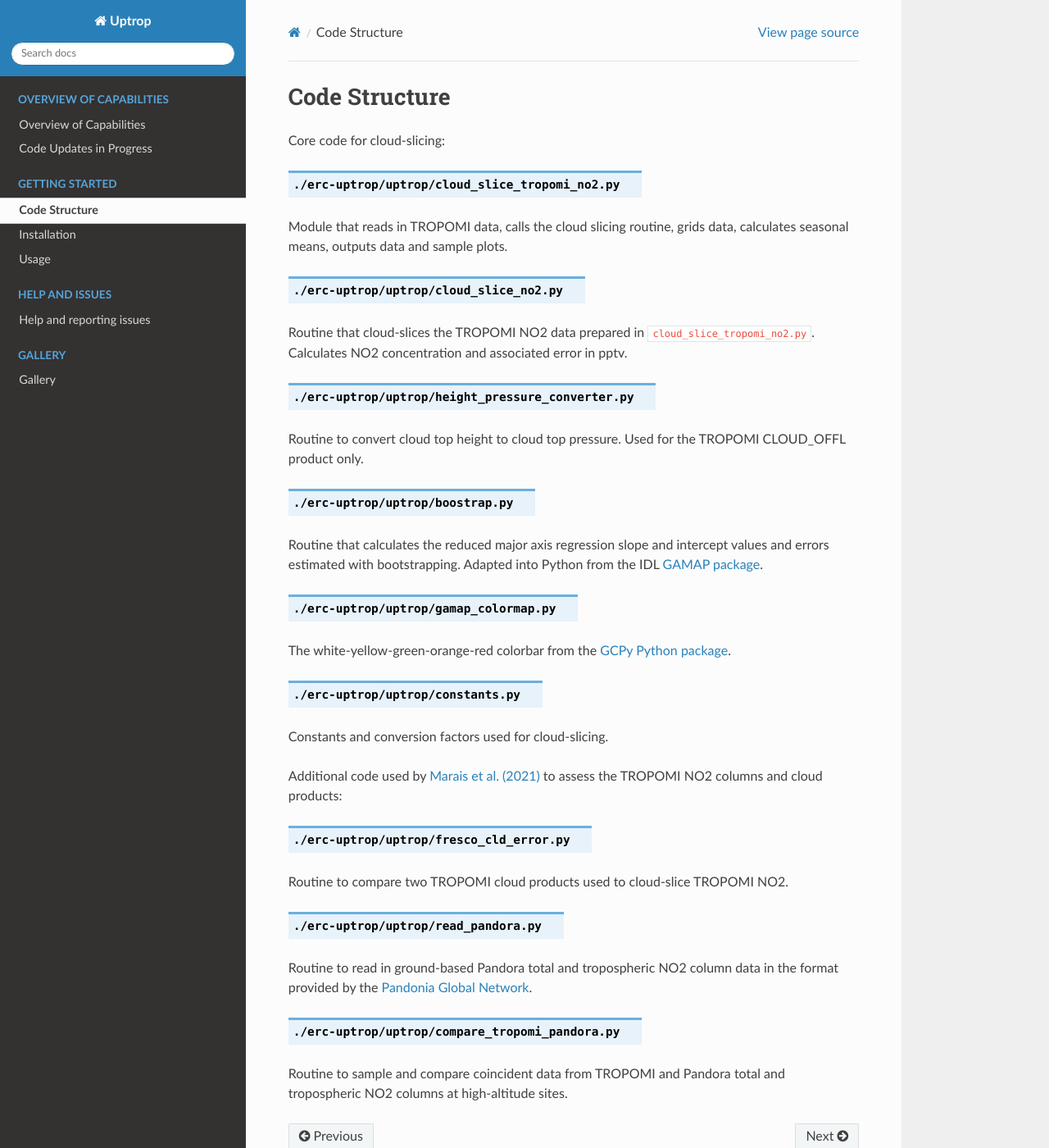
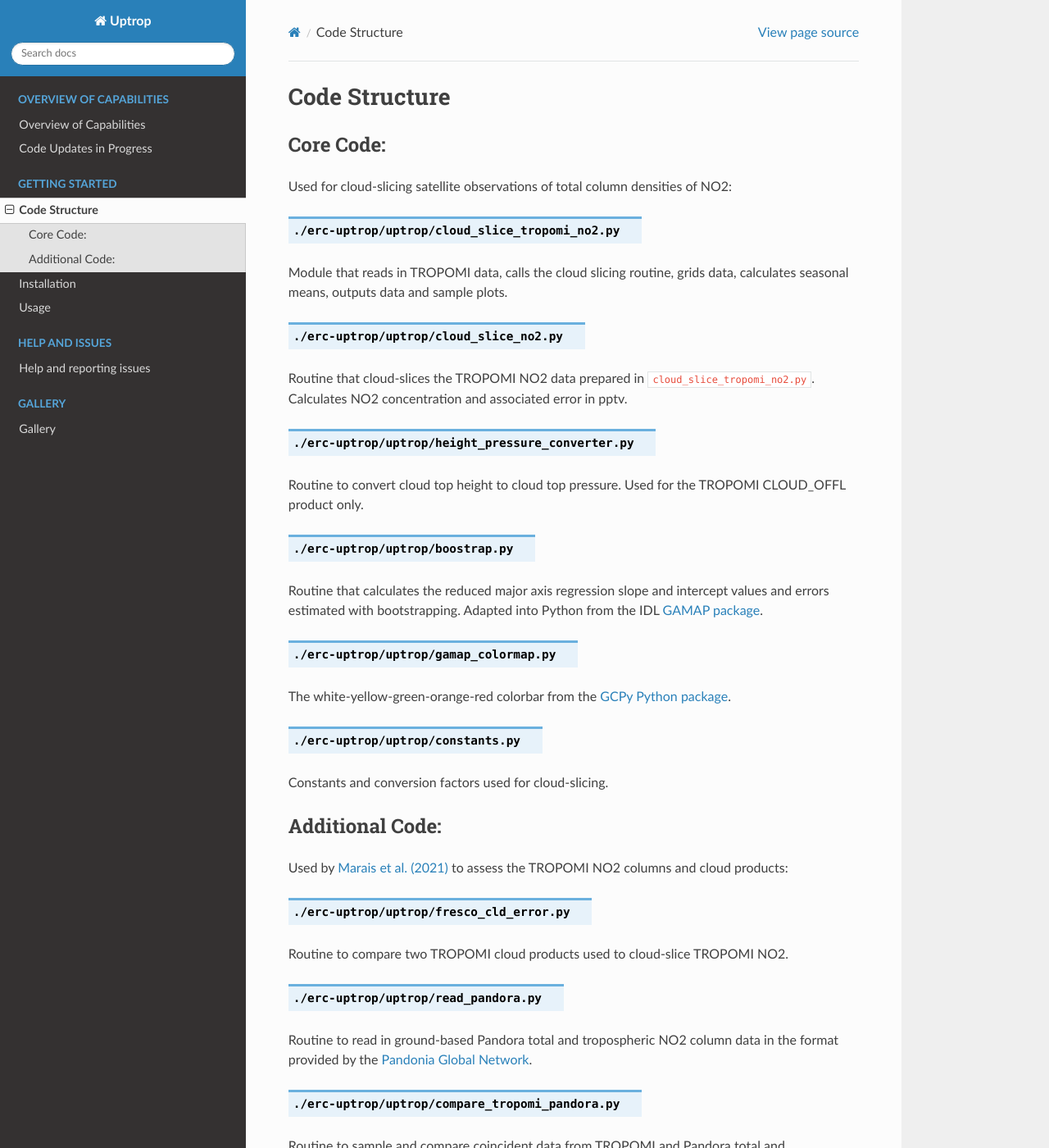
Before and after one commit to eamarais/erc-uptrop, a Sphinx documentation site: the page built from docs/source/Code-structure.rst, in a window 1280 px wide and 1400 px high. Shown: the whole window at 82% size. Built offline with Sphinx 7.4.7 and the Read the Docs theme 2.0.0, drawn with Linux system fonts in a browser that asks for light colours.

Commit message:
Update Code-structure.rst

```diff
--- a/docs/source/Code-structure.rst
+++ b/docs/source/Code-structure.rst
@@ -1,7 +1,11 @@
 Code Structure
 ================
 
-Core code for cloud-slicing:
+===========
+Core Code:
+===========
+
+Used for cloud-slicing satellite observations of total column densities of NO2:
 
 .. option:: ./erc-uptrop/uptrop/cloud_slice_tropomi_no2.py
 
@@ -27,7 +31,11 @@ The white-yellow-green-orange-red colorbar from the `GCPy Python package <https:
 
 Constants and conversion factors used for cloud-slicing.
 
-Additional code used by `Marais et al. (2021) <https://amt.copernicus.org/articles/14/2389/2021/>`__ to assess the TROPOMI NO2 columns and cloud products:
+===============
+Additional Code:
+===============
+
+Used by `Marais et al. (2021) <https://amt.copernicus.org/articles/14/2389/2021/>`__ to assess the TROPOMI NO2 columns and cloud products:
 
 .. option:: ./erc-uptrop/uptrop/fresco_cld_error.py
 
```
